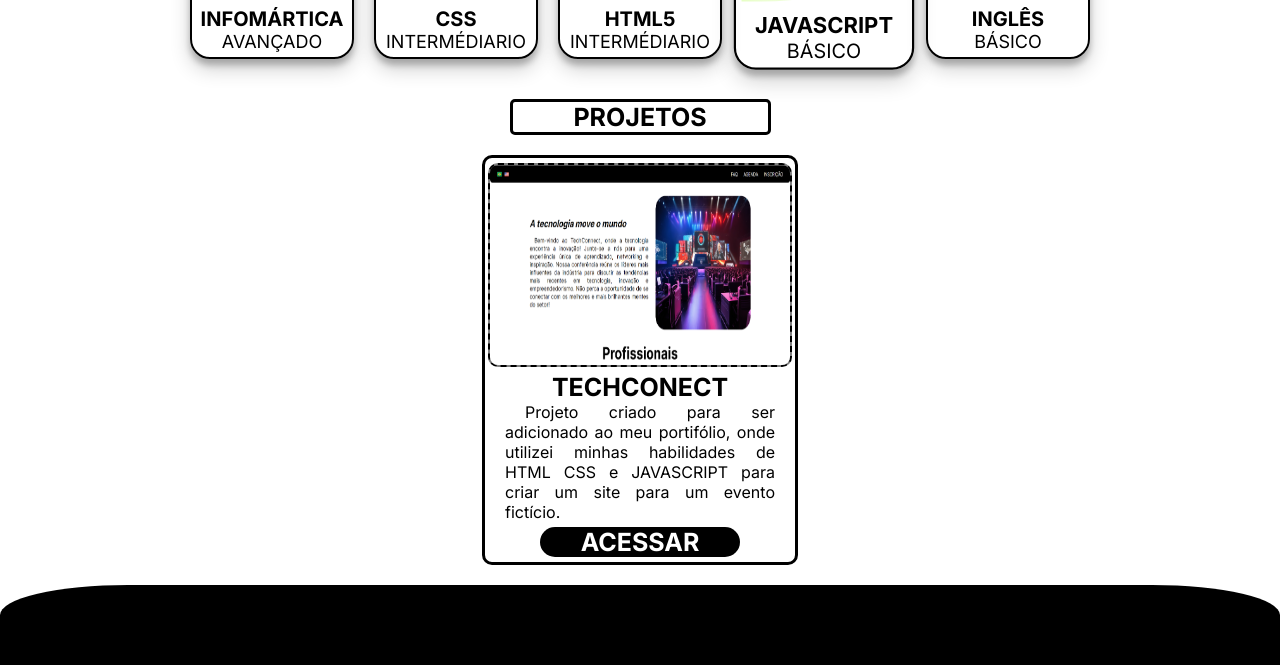
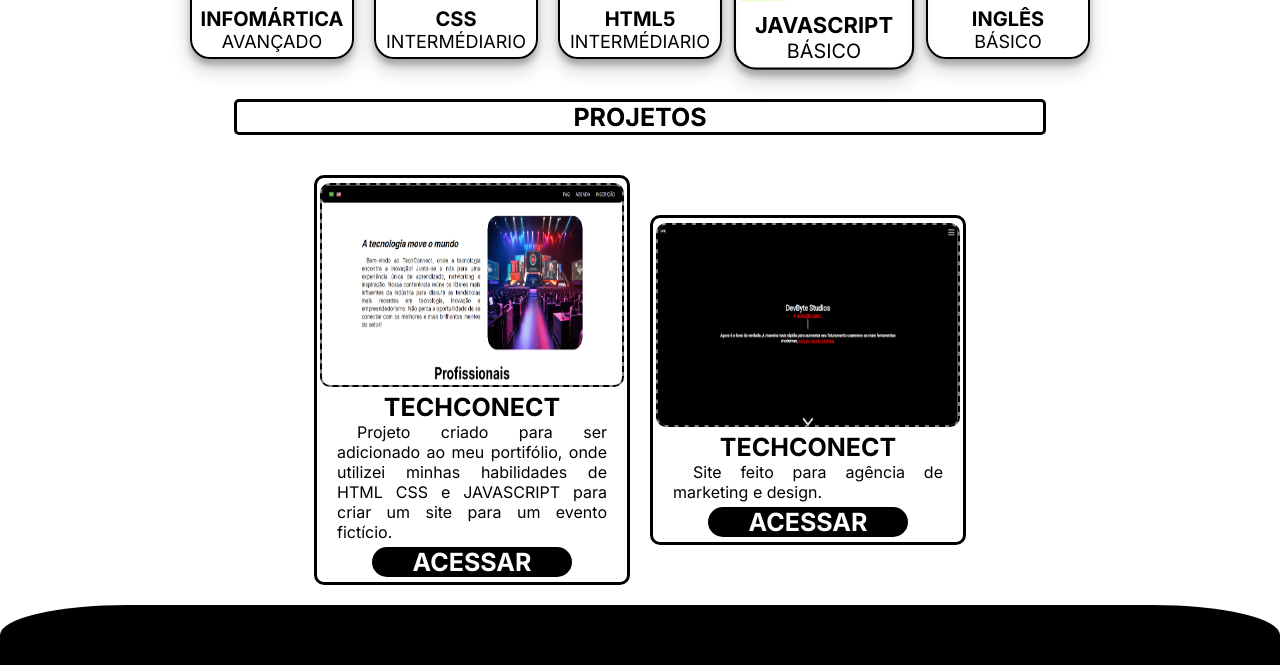
Before and after one commit to Davi-Souza-Dev/Portifolio, a plain HTML site: page index.html in a window 1280 px wide. Shown: the part 865-1530 px from the top of the page. Drawn offline with Linux system fonts and the light colour scheme.

Commit message:
Ajustes de projetos

```diff
--- a/index.html
+++ b/index.html
@@ -126,6 +126,16 @@
                     <a href="https://davi-souza-dev.github.io/Projeto1/" target="_blank">ACESSAR</a>
                 </div>
             </div>
+            <div class="container-projeto">
+                <img src="imagens/projeto2.png" alt="imagem-projeto">
+                <div class="content-projeto">
+                    <h1>TechConect</h1>
+                    <p>
+                    Site feito para agência de marketing e design.
+                    </p>
+                    <a href="https://davi-souza-dev.github.io/Site-Empresa/index.html" target="_blank">ACESSAR</a>
+                </div>
+            </div>
         </article>
     </section>
     <footer>
--- a/style/medias.css
+++ b/style/medias.css
@@ -17,4 +17,18 @@
         width: 500px;
         margin-top: 20px;
     }
+
+    article.projetos{
+        flex-direction: row;
+        flex-wrap: wrap;
+        gap: 20px 20px;
+    }
+
+    article.projetos > h1{
+        width: 100%;
+    }
+
+    article.habilidades > h1{
+        width: 100%;
+    }
 }
--- a/style/style.css
+++ b/style/style.css
@@ -327,6 +327,7 @@ article.projetos{
     align-items: center;
     justify-content: center;
     flex-direction: column;
+    gap: 20px 20px;
 }
 
 article.projetos > div.container-projeto{
```
Also changed, not shown: imagens/projeto2.png (added).
